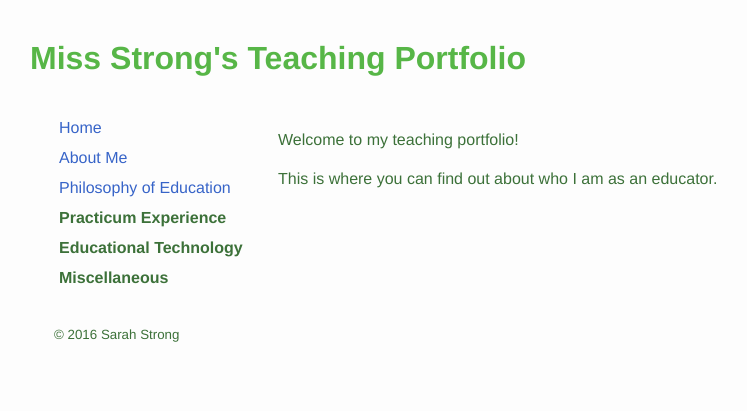
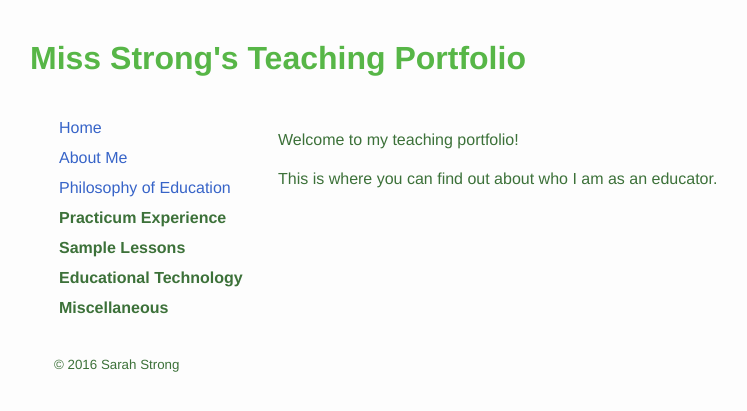
Before and after one commit to sarahstrong314/sarahstrong.ca, a Jekyll site: the page built from index.html, in a window 1280 px wide. Shown: the top 411 px of the page, without its empty margins (26-773 px from the left). Built offline with Jekyll 4.4.1, drawn with Linux system fonts in a browser that asks for light colours; nearby versions of some CDN libraries; library files that are not in the unit come from our copies; Markdown is read by kramdown in place of the engine named in the settings.

Commit message:
Added sample lessons section to navigation bar

```diff
--- a/_layouts/default.html
+++ b/_layouts/default.html
@@ -40,10 +40,18 @@
             </li>
 
             <li>
+              <h3>Sample Lessons</h3>
+              <ul>
+                <li><a href="/sample-lessons/mathematics">Mathematics</a></li>
+                <li><a href="/sample-lessons/computer-science">Computer Science</a></li>
+              </ul>
+            </li>
+
+            <li>
               <h3>Educational Technology</h3>
               <ul>
                 <li><a href="/educational-technology/experiences-with-educational-technology">Experiences</a></li>
-                <li><a href="/educational-technology/philosophy-of-flipping-the-classroom">Flipping the Classroom</a></li>
+                <li><a href="/educational-technology/thoughts-on-flipping-the-classroom">Flipping the Classroom</a></li>
                 <li><a href="/educational-technology/screencast-videos">Creating Videos</a></li>
               </ul>
             </li>
```
